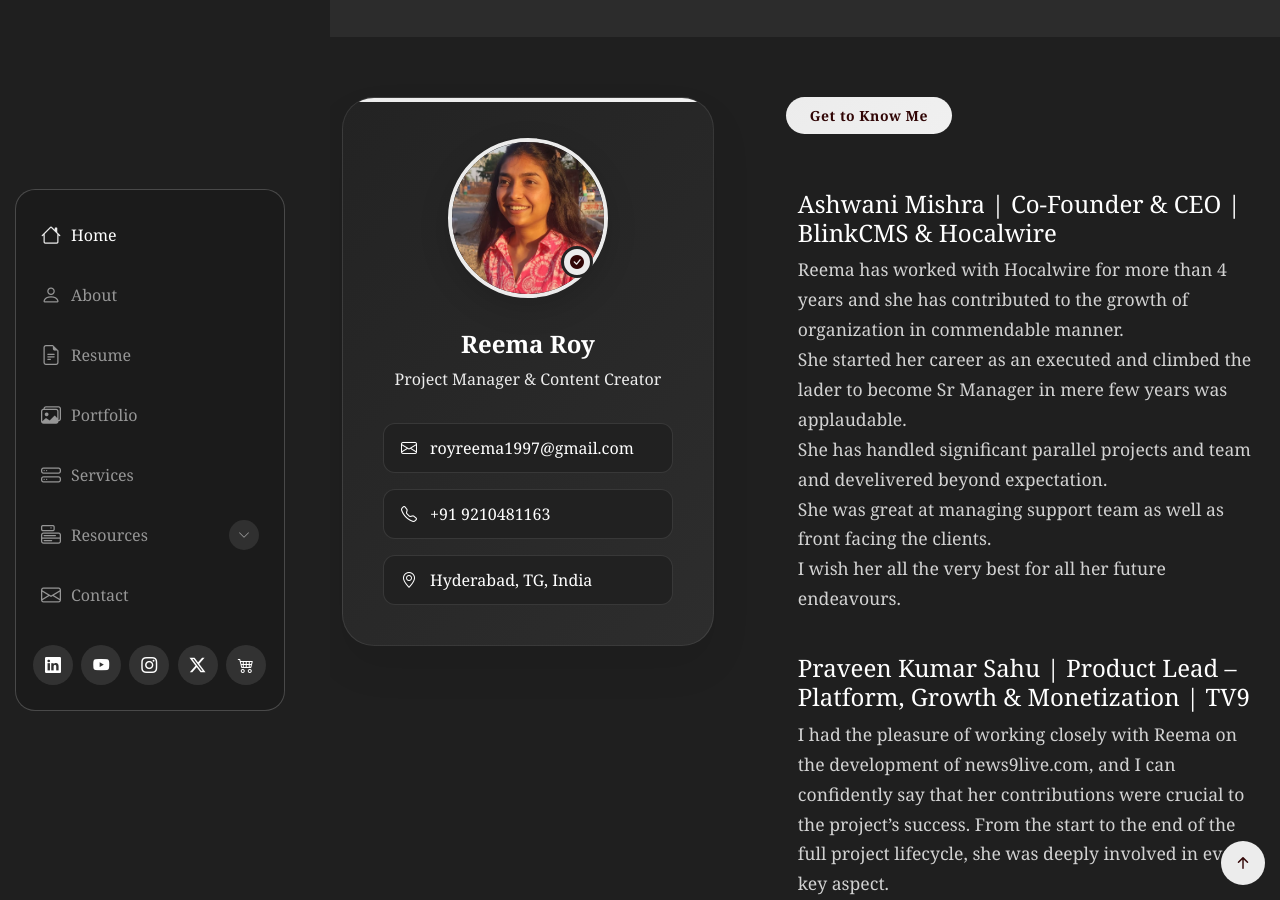
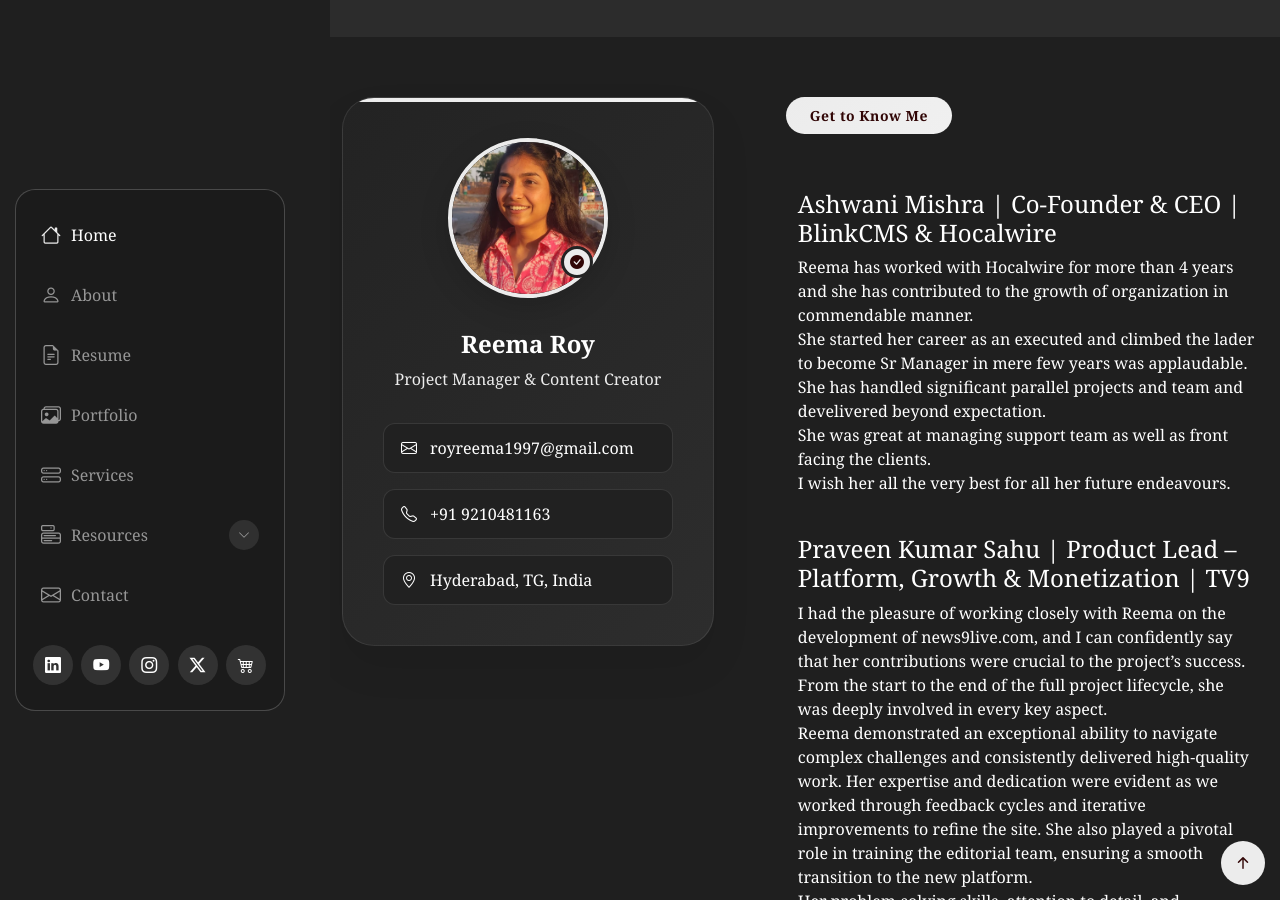
Before and after one commit to iamreemaroy/Reema-Roy, a Jekyll site: the page index.html, which Jekyll copies as it is, in a window 1280 px wide and 900 px high, scrolled down 3491 px. Built offline with Jekyll 4.4.1, drawn with Linux system fonts in a browser that asks for light colours.

```diff
--- a/index.html
+++ b/index.html
@@ -415,21 +415,19 @@
                 <h4>
                   Ashwani Mishra | Co-Founder & CEO | BlinkCMS & Hocalwire
                 </h4>
-                <p>Reema has worked with Hocalwire for more than 4 years and she has contributed to the growth of organization in commendable manner.
+                <blockquote>Reema has worked with Hocalwire for more than 4 years and she has contributed to the growth of organization in commendable manner.
                 <br>She started her career as an executed and climbed the lader to become Sr Manager in mere few years was applaudable.
                 <br>She has handled significant parallel projects and team and develivered beyond expectation.
                 <br>She was great at managing support team as well as front facing the clients.
-                <br>I wish her all the very best for all her future endeavours.</p>
+                <br>I wish her all the very best for all her future endeavours.</blockquote>
               </div>
               <div class="description" style="padding-left: 12px;padding-right: 12px;">
                 <h4>
                   Praveen Kumar Sahu | Product Lead – Platform, Growth & Monetization | TV9
                 </h4>
-                <p>I had the pleasure of working closely with Reema on the development of news9live.com, and I can confidently say that her contributions were crucial to the project’s success. From the start to the end of the full project lifecycle, she was deeply involved in every key aspect.
-</p>
-                <p>Reema demonstrated an exceptional ability to navigate complex challenges and consistently delivered high-quality work. Her expertise and dedication were evident as we worked through feedback cycles and iterative improvements to refine the site. She also played a pivotal role in training the editorial team, ensuring a smooth transition to the new platform.
-</p>
-                <p>Her problem-solving skills, attention to detail, and collaborative spirit made her an invaluable team member throughout the entire process. I would highly recommend Reema for any future projects, as she is not only skilled but also a pleasure to work with.</p>
+                <blockquote>I had the pleasure of working closely with Reema on the development of news9live.com, and I can confidently say that her contributions were crucial to the project’s success. From the start to the end of the full project lifecycle, she was deeply involved in every key aspect.
+                <br>Reema demonstrated an exceptional ability to navigate complex challenges and consistently delivered high-quality work. Her expertise and dedication were evident as we worked through feedback cycles and iterative improvements to refine the site. She also played a pivotal role in training the editorial team, ensuring a smooth transition to the new platform.
+                <br>Her problem-solving skills, attention to detail, and collaborative spirit made her an invaluable team member throughout the entire process. I would highly recommend Reema for any future projects, as she is not only skilled but also a pleasure to work with.</blockquote>
             </div>
           </div>
         </div>
```
